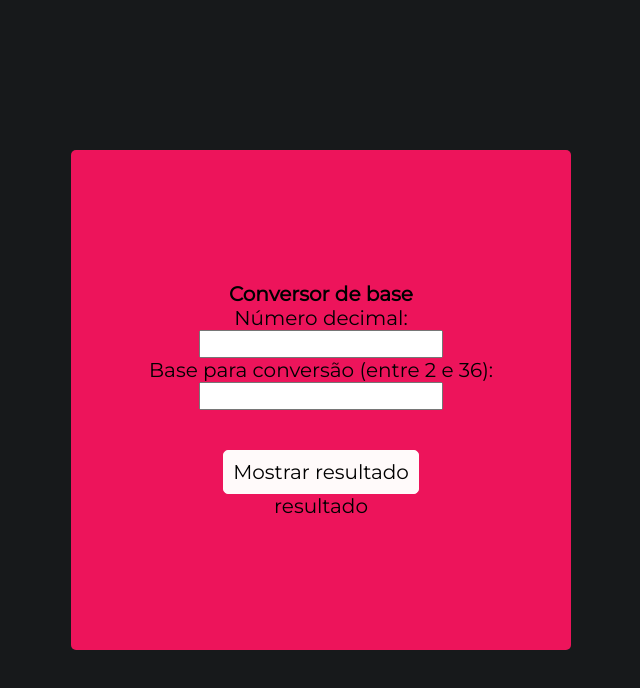
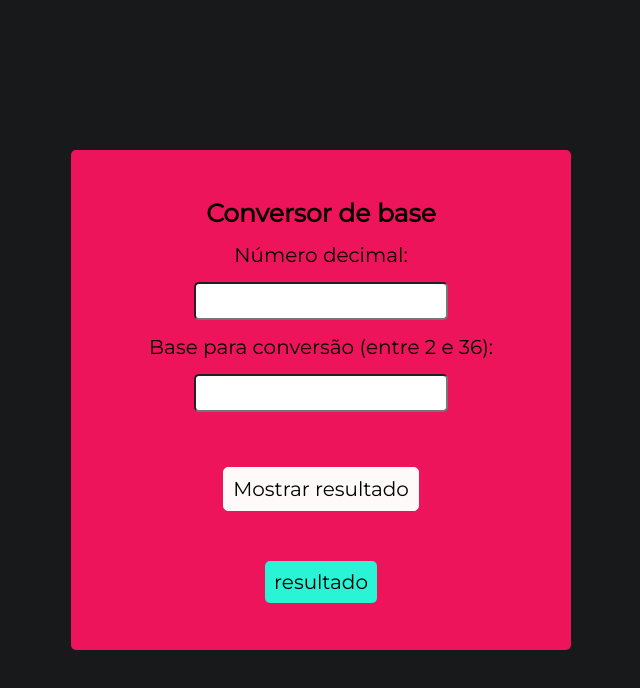
Before and after one commit to ronaldofelp/Conversor-de-base, a plain HTML site: page index.html in a window 1280 px wide. Shown: the whole page, without its empty margins (319-959 px from the left). Drawn offline with Linux system fonts and the light colour scheme.

Commit message:
CSS finalizado

```diff
--- a/styles/style.css
+++ b/styles/style.css
@@ -28,14 +28,15 @@ body{
     justify-content: center;
     align-items: center;
     border-radius: 5px;
+
 }
 
-.titulo{
+.title{
    font-size: 25px;
    font-weight: bold;
    margin-bottom: 15px;
 }
-.campo{
+.field{
 
     margin-top: 15px;
     margin-bottom: 15px;
@@ -45,7 +46,7 @@ body{
 }
 
 
-.resultado{
+.result{
     display: inline-block;
     margin-top: 50px;
     text-align: center;
```
